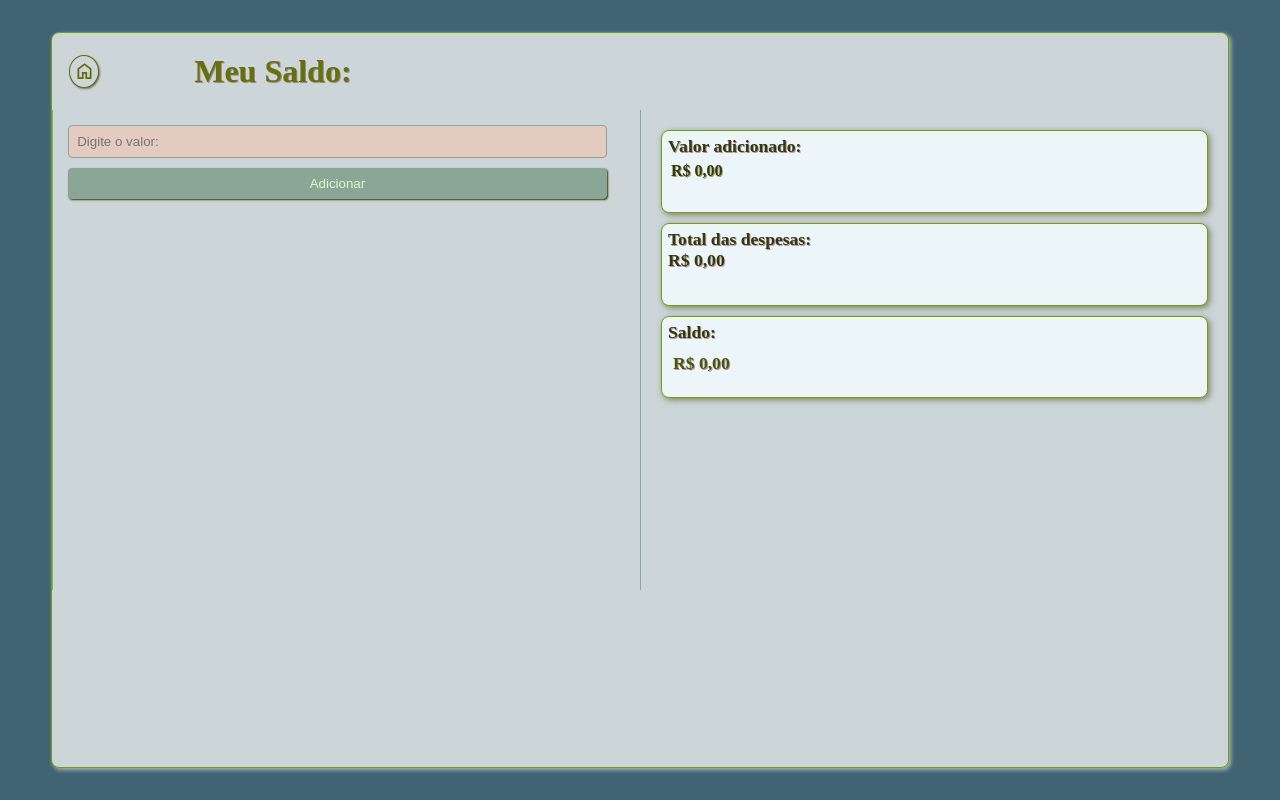
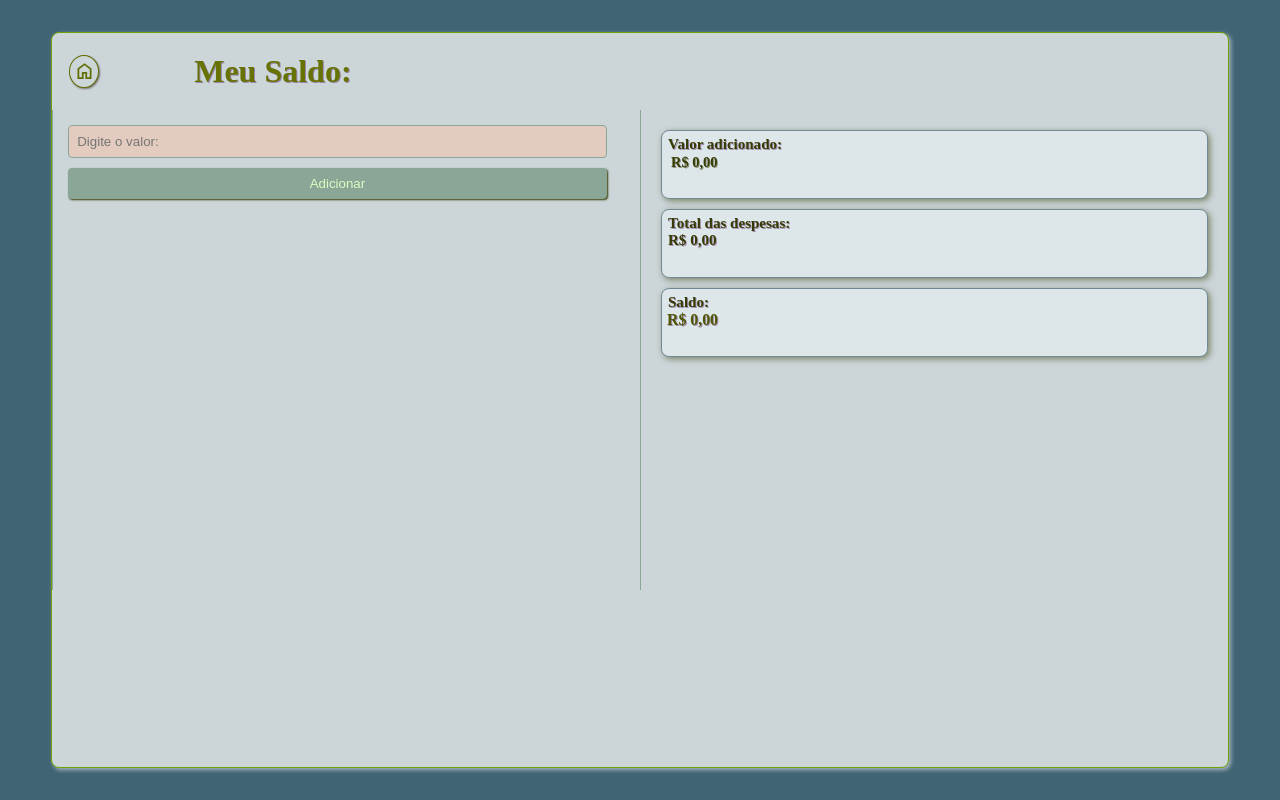
Before and after one commit to BrunaBeatriiz/Controle-de-Gastos, a React (Vite) app: page /Saldo in a window 1280 px wide. Built offline with nearby package versions, Linux system fonts and the light colour scheme.

Commit message:
ajuste css pagina saldo cards

```diff
--- a/index.html
+++ b/index.html
@@ -2,7 +2,7 @@
 <html lang="pt-br">
   <head>
     <meta charset="UTF-8" />
-    <link rel="icon" type="image/svg+xml" href="/vite.svg" />
+    <link rel="shortcut icon" href="img/favicon-16x16.png" type="image/x-icon">
     <meta name="viewport" content="width=device-width, initial-scale=1.0" />
     <title>Controle de Gastos</title>
   </head>
--- a/src/estilos/pagSaldo.css
+++ b/src/estilos/pagSaldo.css
@@ -80,27 +80,24 @@ header{
 
 .divCard{
     /* background-color: #4d6c72; */
-    background-color: #ecf5f8;
+    background-color: #dde6e9;
     margin: 10px;
     padding-left: 4px;
-    height: 18%;
-    border: 1px solid #71a102;
+    height: 15%;
+    border: 1px solid #708b96;
     border-radius: 8px;
     box-shadow: 2px 2px 6px #353b0088;
 }
 
 .divCard>h2{
-    color: #353b00;
+    color:#353b00;
+    font-size: 0.94em !important;
 }
 
 .divCard>p{
     color: #353b00;
     margin-left: 5px;
     font-weight: 600;
-    font-size: 1.0em;
+    margin-top: -4px;
+    font-size: 0.9em;
 }
-
-
-h2{
-    color: #be3c00;
-}
--- a/src/pages/paginaSaldo.jsx
+++ b/src/pages/paginaSaldo.jsx
@@ -63,7 +63,7 @@ const Saldo = ({ saldo, setSaldo, despesas }) => {
                     </div>
                     <div className="divCard">
                         <h2>Saldo: </h2>
-                        <p className="textoSaldo">{calculoSaldoTotal}</p>
+                        <p className="textoSaldo" style={{marginTop:"-10px", marginLeft:"-1px"}}>{calculoSaldoTotal}</p>
                     </div>
                 </section>
             </div>
```
Also changed, not shown: img/favicon-16x16.png (added).
